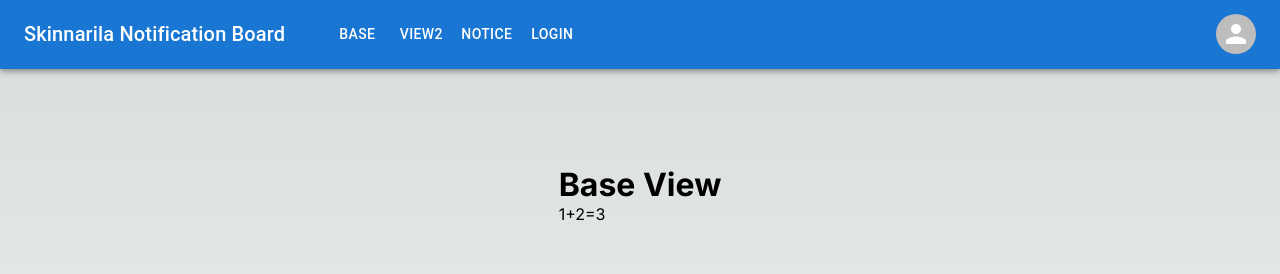
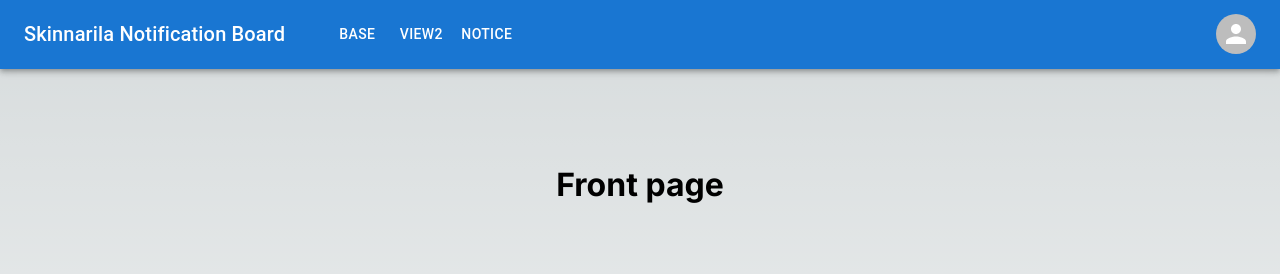
Before and after one commit to Mar-3/Codecamp2024, a Next.js app: page / in a window 1280 px wide. Shown: the top 274 px of the page. Built offline with nearby package versions, Linux system fonts and the light colour scheme.

Commit message:
Added more user-related pages and tidied the folder structure

```diff
--- a/src/app/Views/BaseView/BaseView.jsx
+++ b/src/app/Views/FrontPage/FrontPage.jsx
@@ -1,7 +1,7 @@
 'use client'
 import React from "react";
 
-export const BaseView = () => {
+export const FrontPage = () => {
   // Logiikkaa yms
   const num1 = 1;
   const num2 = 2;
@@ -9,8 +9,7 @@ export const BaseView = () => {
   // Returniin kaikki renderävät komponentit ja html
   return (
     <>
-      <h1>Base View</h1>
-      <p>{num1}+{num2}={num1+num2}</p>
+      <h1>Front page</h1>
     </>
   )
 }
--- a/src/app/Views/Login/Login.jsx
+++ b/src/app/Views/User/Dashboard/Dashboard.jsx
@@ -2,17 +2,13 @@
 import React from "react";
 import { FormControl, StyledInput, HelperText, Label , Button} from "@mui/material"
 
-export const Login = ({props}) => {
-  const setLoggedIn = props[0];
+export const Dashboard = ({props}) => {
   // Logiikkaa yms
 
   // Returniin kaikki renderävät komponentit ja html
   return (
     <>
-        <h1>LOGIN page</h1>
-        <Button size="large" onClick={() => {
-          setLoggedIn(true);
-        }}>LOGIN</Button>
+        <h1>Dashboard Page</h1>
     </>
   )
 }
--- /dev/null
+++ b/src/app/Views/User/Login/Login.jsx
@@ -0,0 +1,20 @@
+'use client'
+import React from "react";
+import { FormControl, StyledInput, HelperText, Label , Button} from "@mui/material"
+
+export const Login = ({props}) => {
+  const setLoggedIn = props[0];
+  const setView = props[1];
+  // Logiikkaa yms
+
+  // Returniin kaikki renderävät komponentit ja html
+  return (
+    <>
+        <h1>LOGIN page</h1>
+        <Button size="large" onClick={() => {
+          setLoggedIn(true);
+          setView('Base');
+        }}>LOGIN</Button>
+    </>
+  )
+}
--- a/src/app/page.js
+++ b/src/app/page.js
@@ -1,28 +1,28 @@
 'use client'
 import React, { useState } from 'react';
 import styles from './page.module.css'
-import { BaseView } from './Views/BaseView/BaseView';
+import { FrontPage } from './Views/FrontPage/FrontPage';
 import { View2 } from './Views/View2/BaseView';
 import { Notice } from './Views/Notice/Notice';
 import { Navbar } from './ui/Navbar';
-import { Login } from './Views/Login/Login';
-import { Register } from './Views/Register/Register';
+import { Login } from './Views/User/Login/Login';
+import { Register } from './Views/User/Register/Register';
 
 
 
 export default function App() {
-  const [view, setView] = useState("base");
+  const [view, setView] = useState("FrontPage");
 
   // Temporary fake login
   const [loggedIn, setLoggedIn] = useState(false);
 
   // Insert all new views here in this format
   const views = {
-    base: {component: BaseView, props: []},
-    view2: {component: View2, props: []},
-    notice: {component: Notice, props: []},
-    login: {component: Login, props: [setLoggedIn]},
-    register: {component: Register, props: []}
+    FrontPage: {component: FrontPage, props: []},
+    View2: {component: View2, props: []},
+    Notice: {component: Notice, props: []},
+    Login: {component: Login, props: [setLoggedIn, setView]},
+    Register: {component: Register, props: []}
   }
 
   const currentView = () => {
--- a/src/app/ui/Navbar.jsx
+++ b/src/app/ui/Navbar.jsx
@@ -5,11 +5,11 @@ import * as React from "react";
 
 
 // Add view name here to add link to app bar.
-const pages = ['base', 'view2','notice', 'login'];
+const pages = ['Base', 'View2','Notice'];
 
 
-const settings = ['profile', 'Account', 'Dashboard', 'Logout'];
-const notLoggedInSettings = ['login', 'register'];
+const settings = ['Profile', 'Account', 'Dashboard', 'Logout'];
+const notLoggedInSettings = ['Login', 'Register'];
 
 
 export const Navbar = ({changeView, loggedIn, }) => {
```
Also changed, not shown: src/app/Views/User/Profile/Profile.jsx (added, +14 -0 lines), src/app/Views/User/Register/Register.jsx (renamed from src/app/Views/Register/Register.jsx).
